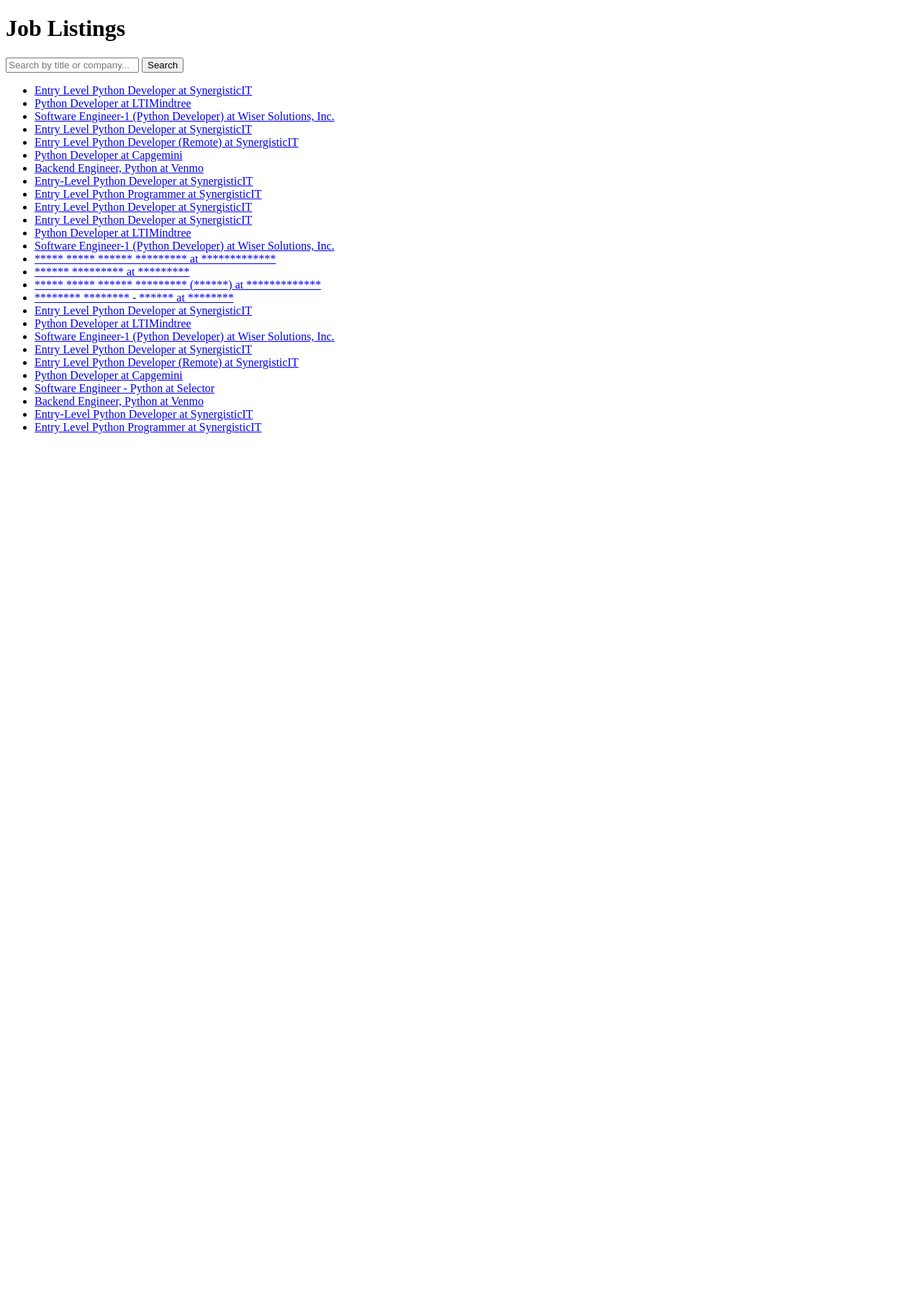
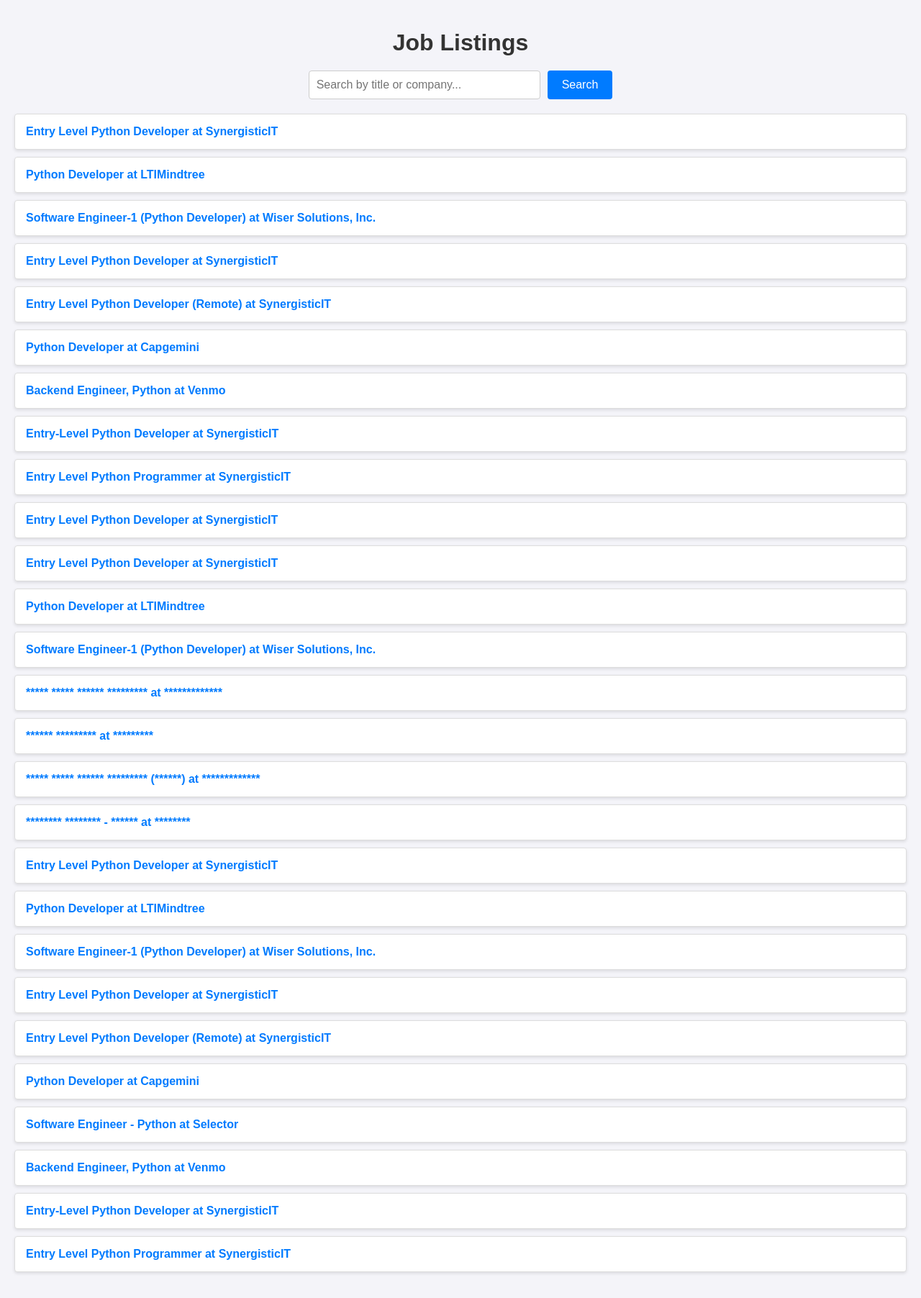
Before and after one commit to MojtabaGhaderi/job-aggregator, a Django app: page / in a window 1280 px wide. Shown: the whole page at 72% size. Before the commit the page ends 603 px from the top, so only its background shows below. Run offline with Django 4.2, Linux system fonts and the light colour scheme; data comes from the database, SQL or seed files in the repository; parts of the project's set-up code (start-up, migrations or seed data) failed here and were passed over.

Commit message:
Changed job_index.html to be more pretty

```diff
--- a/docker-compose.yml
+++ b/docker-compose.yml
@@ -2,7 +2,7 @@
 services:
   web:
     build: .
-    command: python manage.py runserver 0.0.0.0:8000
+    command: bash -c "python manage.py wait_for_db && python manage.py test && python manage.py runserver 0.0.0.0:8000"
     volumes:
       - .:/app
     ports:
--- a/jobs/templates/jobs/job_list.html
+++ b/jobs/templates/jobs/job_list.html
@@ -2,6 +2,77 @@
 <html>
 <head>
     <title>Job Listings</title>
+    <style>
+        /* General body styling */
+        body {
+            font-family: Arial, sans-serif;
+            background-color: #f4f4f9; /* Light gray background */
+            margin: 0;
+            padding: 20px;
+        }
+
+        /* Header styling */
+        h1 {
+            color: #333; /* Dark gray text */
+            text-align: center;
+            margin-bottom: 20px;
+        }
+
+        /* Form styling */
+        form {
+            display: flex;
+            justify-content: center;
+            margin-bottom: 20px;
+        }
+
+        input[type="text"] {
+            width: 300px;
+            padding: 10px;
+            font-size: 16px;
+            border: 1px solid #ccc;
+            border-radius: 4px;
+        }
+
+        button {
+            padding: 10px 20px;
+            font-size: 16px;
+            background-color: #007bff; /* Blue button */
+            color: white;
+            border: none;
+            border-radius: 4px;
+            cursor: pointer;
+            margin-left: 10px;
+        }
+
+        button:hover {
+            background-color: #0056b3; /* Darker blue on hover */
+        }
+
+        /* Job list styling */
+        ul {
+            list-style-type: none; /* Remove default bullet points */
+            padding: 0;
+        }
+
+        li {
+            background-color: #fff; /* White background for each job */
+            margin: 10px 0;
+            padding: 15px;
+            border: 1px solid #ddd;
+            border-radius: 4px;
+            box-shadow: 0 2px 4px rgba(0, 0, 0, 0.1); /* Subtle shadow */
+        }
+
+        a {
+            text-decoration: none;
+            color: #007bff; /* Blue link color */
+            font-weight: bold;
+        }
+
+        a:hover {
+            text-decoration: underline; /* Underline on hover */
+        }
+    </style>
 </head>
 <body>
     <h1>Job Listings</h1>
```
Also changed, not shown: jobs/scrape.py (+22 -22 lines), jobs/migrations/0001_initial.py (added), jobs/migrations/__init__.py (added), 1 other file.
